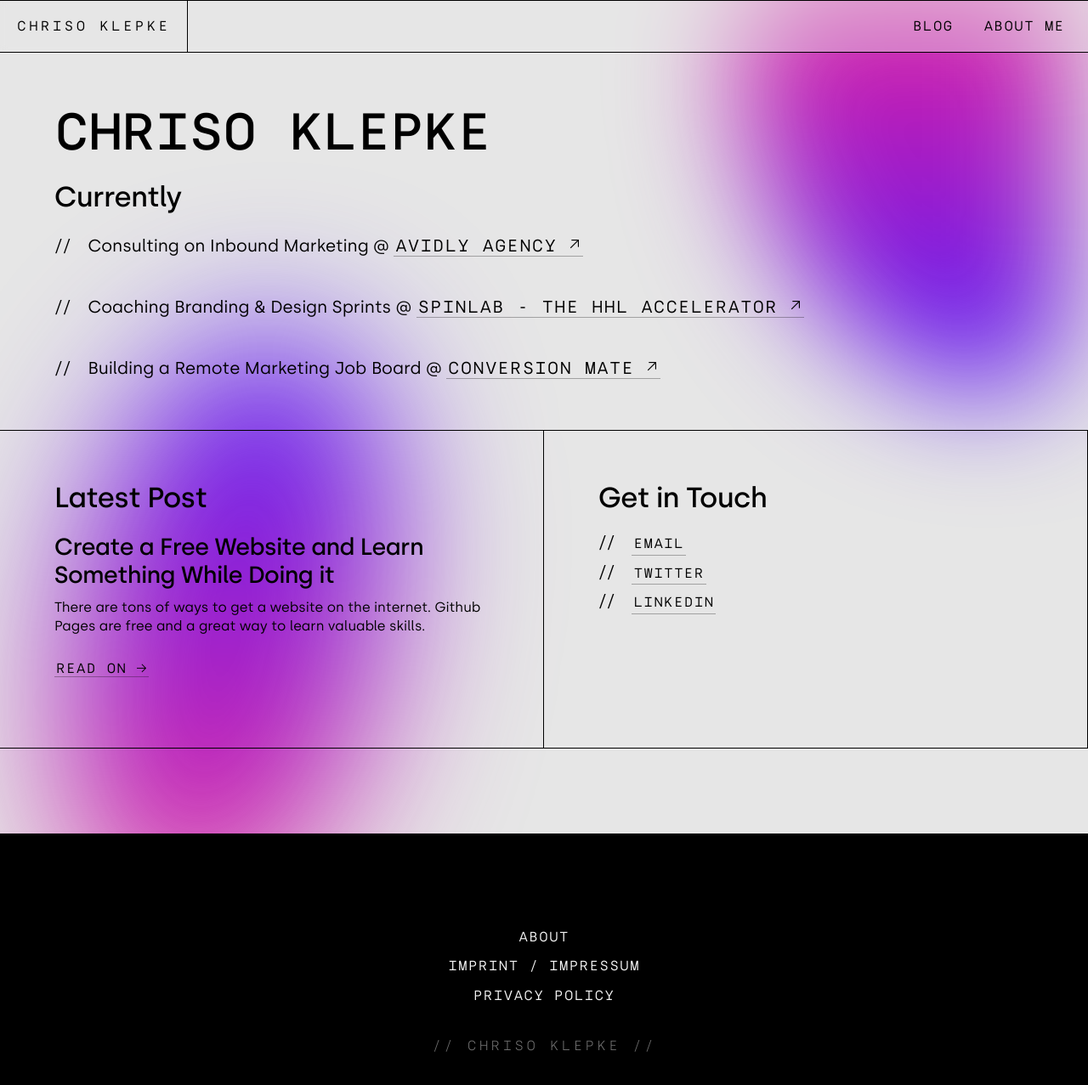
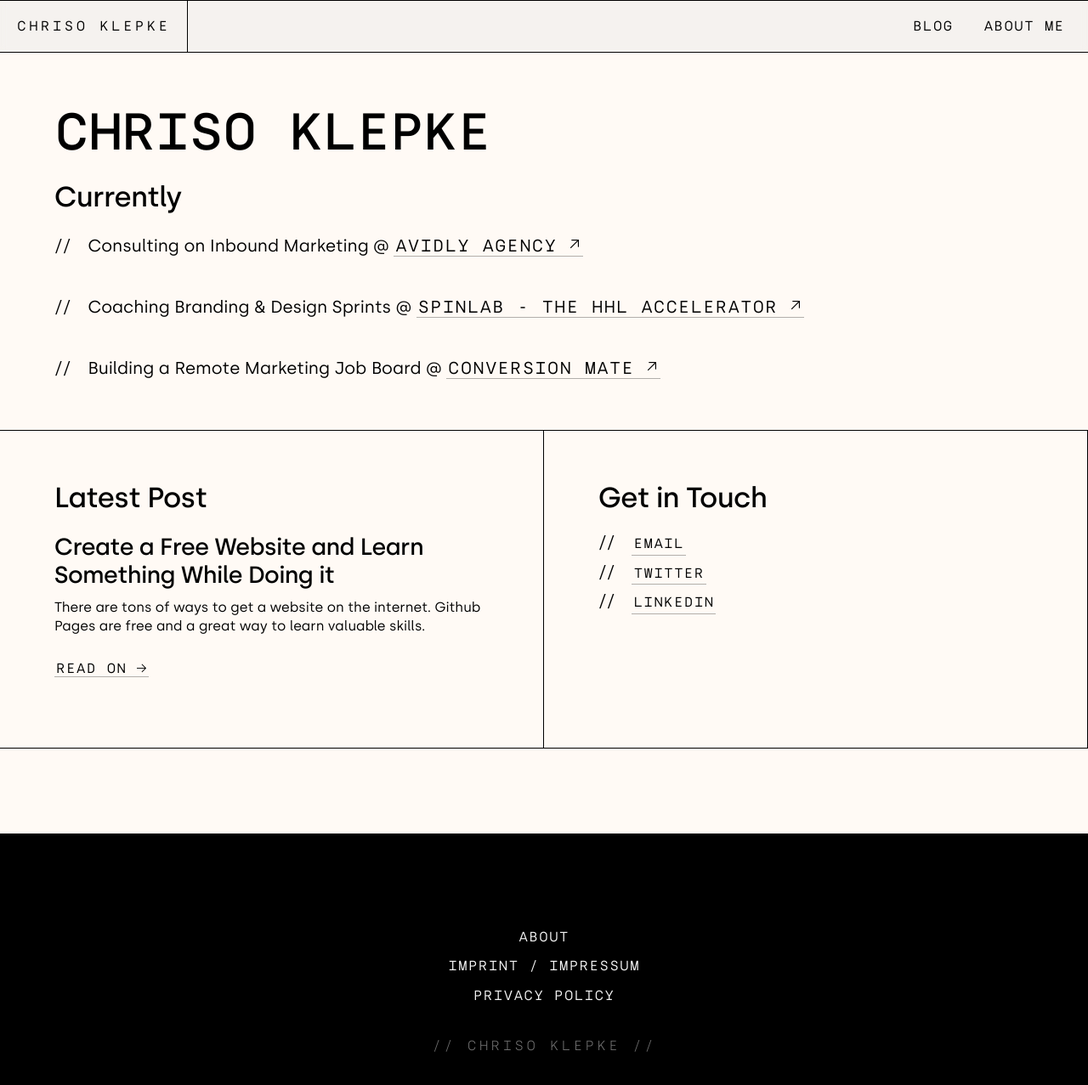
Before and after one commit to chrisoklepke/chrisoklepke.github.io, a Jekyll site: the page built from index.html, in a window 1280 px wide and 1342 px high. Shown: the top 1277 px of the window at 85% size. Built offline with Jekyll 4.4.1, drawn with Linux system fonts in a browser that asks for light colours.

Commit message:
Background Adjustment
Adjusted background to Conversion Mate Brand

```diff
--- a/assets/css/chrisoklepke.webflow.css
+++ b/assets/css/chrisoklepke.webflow.css
@@ -49,7 +49,7 @@
 }
 
 body {
-  background-color: #e6e6e6;
+  background-color: #FFFAF5;
   font-family: Silka, Arial, sans-serif;
   color: #000;
   font-size: 16px;
@@ -1148,37 +1148,6 @@
   text-transform: uppercase;
 }
 
-.wrapper_bg-blur {
-  position: absolute;
-  left: 0%;
-  top: 0%;
-  right: 0%;
-  bottom: 0%;
-  z-index: 30;
-  -webkit-box-pack: end;
-  -webkit-justify-content: flex-end;
-  -ms-flex-pack: end;
-  justify-content: flex-end;
-  -webkit-box-align: start;
-  -webkit-align-items: flex-start;
-  -ms-flex-align: start;
-  align-items: flex-start;
-}
-
-.blur-blob-1 {
-  position: absolute;
-  left: auto;
-  top: -3%;
-  right: 2%;
-  bottom: auto;
-  width: 30%;
-  height: 50%;
-  border-radius: 70% 30% 70% 300%;
-  -webkit-filter: blur(70px);
-  filter: blur(70px);
-  background-image: linear-gradient(to bottom, hsla(322.1212121212121, 79.84%, 51.37%, 1.00), #5018FB)
-}
-
 .txt_number-brand {
   position: absolute;
   left: auto;
@@ -1224,22 +1193,8 @@
   align-items: baseline;
 }
 
-.blur-blob-2 {
-  position: absolute;
-  left: 6%;
-  top: auto;
-  right: auto;
-  bottom: -10%;
-  width: 30%;
-  height: 70%;
-  border-radius: 200% 100% 200% 100%;
-  -webkit-filter: blur(90px);
-  filter: blur(90px);
-  background-image: linear-gradient(to top, hsla(322.1212121212121, 79.84%, 51.37%, 1.00), #5018FB);
-}
-
 .body {
-  background-color: #e6e6e6;
+  background-color: #FFFAF5;
 }
 
 .p_404 {
--- a/index.html
+++ b/index.html
@@ -52,8 +52,4 @@
       </ul>
     </div>
   </div>
-  <div class="wrapper_bg-blur">
-    <div class="blur-blob-2"></div>
-    <div class="blur-blob-1"></div>
-  </div>
 </div>
```
